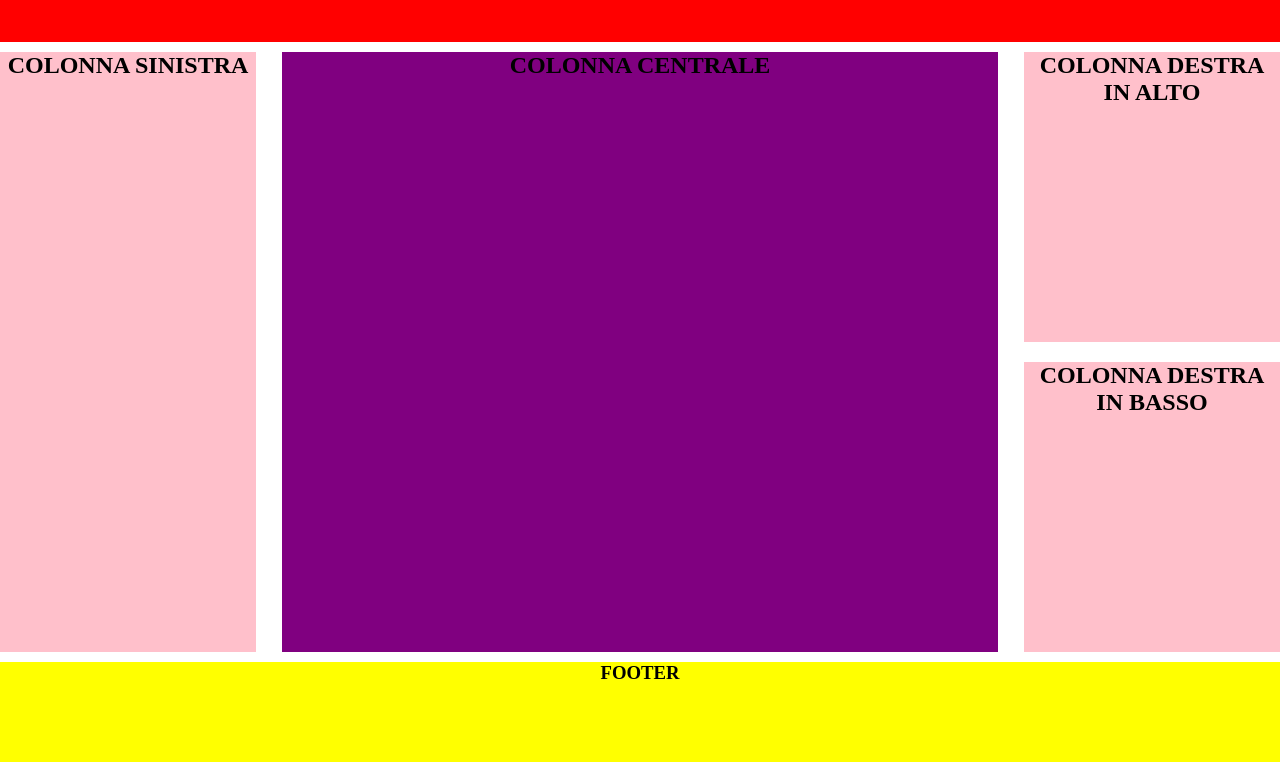
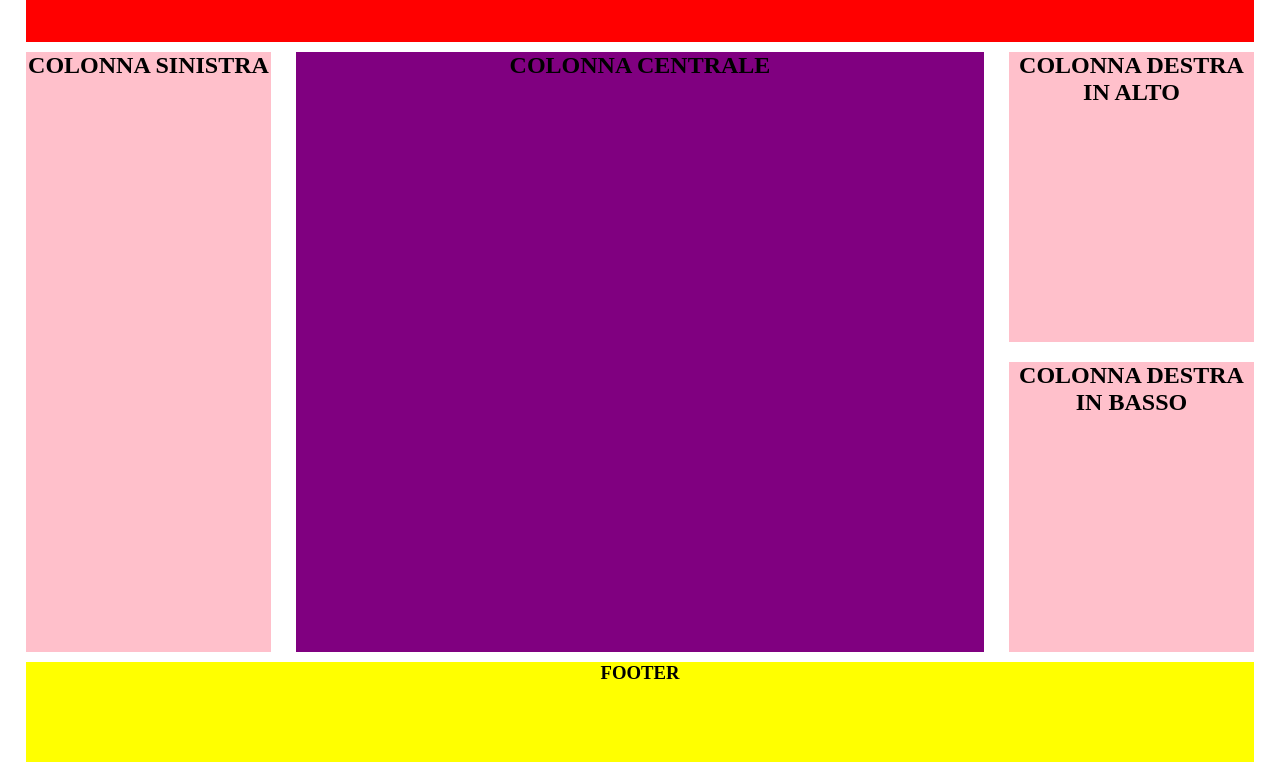
Before and after one commit to Andryx94/htmlcss-struttura-wp, a plain HTML site: page index.html in a window 1280 px wide. Shown: the part 58-820 px from the top of the page. Drawn offline with Linux system fonts and the light colour scheme.

Commit message:
Versione 1.0.1
Sistemato il codice css e aggiunto un leggero margine al body

```diff
--- a/css/style.css
+++ b/css/style.css
@@ -3,9 +3,12 @@
   margin: 0;
   padding: 0;
   box-sizing: border-box;
-  text-align: center;
 }
 /* fine reset */
+ body {
+  text-align: center;
+  margin: 0 2%;
+ }
 
 /* Header */
 header {
@@ -57,8 +60,6 @@ main:after {
 
 /* Footer */
 footer {
-  position: absolute;
-  margin-bottom: 0;
   width: 100%;
   height: 100px;
   background-color: yellow;
```
